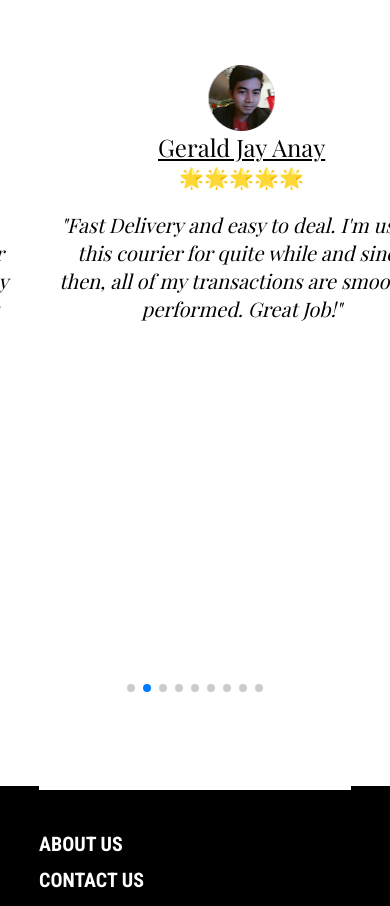
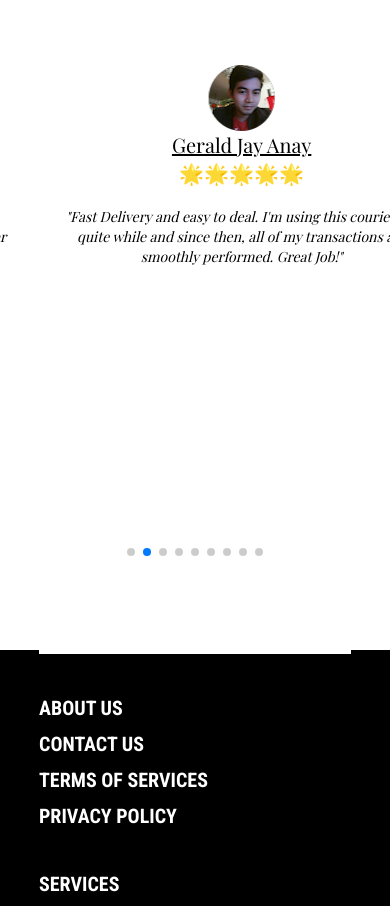
Before and after one commit to Winterson-Islary/static-site-for-fren, a React (Vite) app: page / in a window 390 px wide. Shown: the part 6261-7167 px from the top of the page. Built offline with nearby package versions, Linux system fonts and the light colour scheme; a web font is replaced by a local one.

Commit message:
fix: font-size on Carousel section

```diff
--- a/src/components/ReviewCarousel.tsx
+++ b/src/components/ReviewCarousel.tsx
@@ -90,13 +90,13 @@ function ClientsCarousel() {
 										alt={`reviewer ${item.name}`}
 									/>
 								</span>
-								<span className="text-2xl underline">
+								<span className="text-xl md:text-2xl underline">
 									{item.name}
 								</span>
 								<span className="text-xl">{item.stars}</span>
 							</section>
 							<section className="py-5 flex items-center justify-center text-center">
-								<p className="text-xl italic">
+								<p className="text-sm md:text-xl italic">
 									"{item.review}"
 								</p>
 							</section>
```
